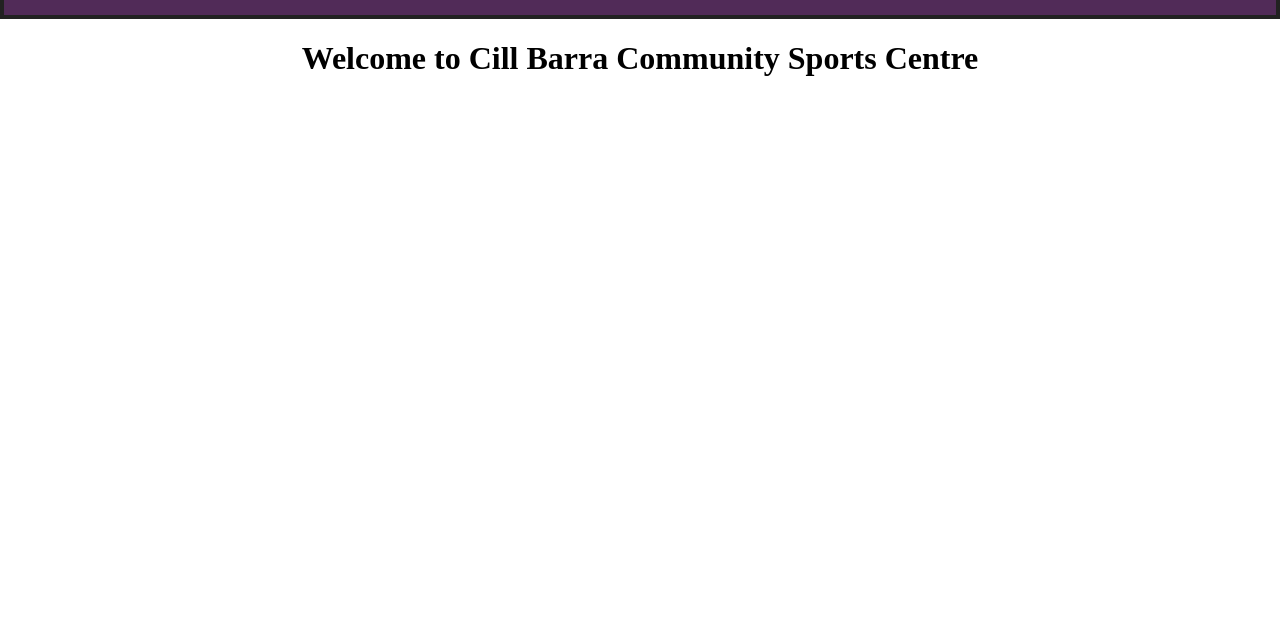
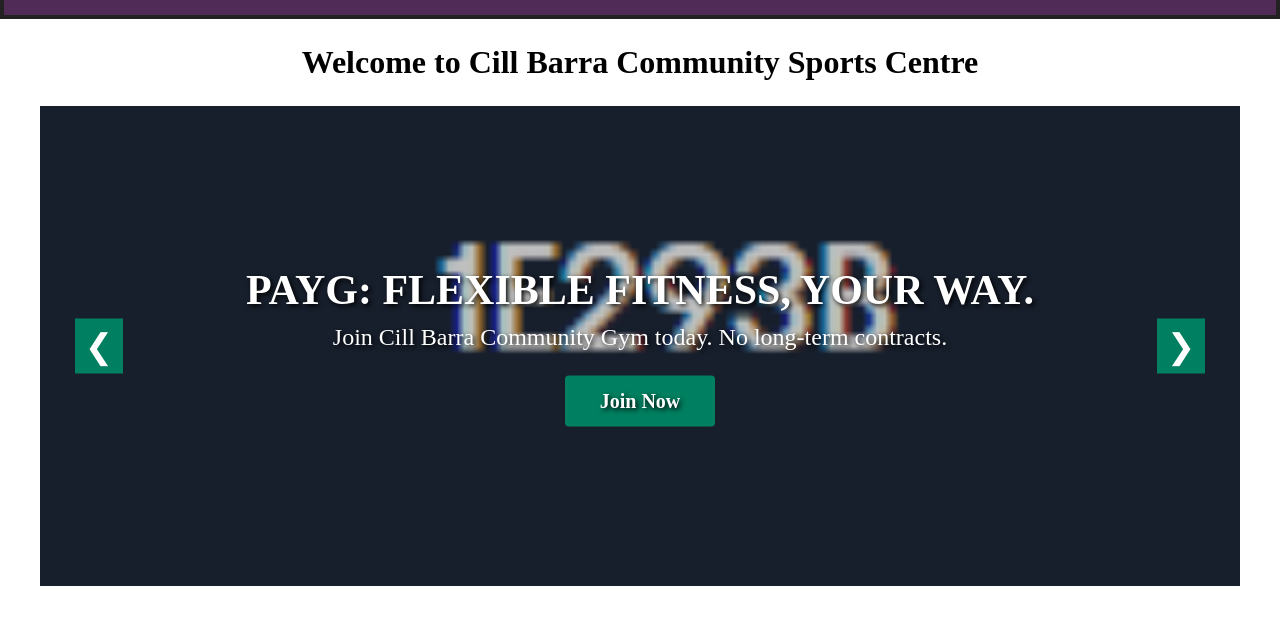
Before and after one commit to JasonDobs/CillBarra, a plain HTML site: page Files/index.html in a window 1280 px wide. Shown: the part 72-696 px from the top of the page. Drawn offline with Linux system fonts and the light colour scheme.

Commit message:
Images on index.html change every 10 seconds, or press arrow key buttons.

```diff
--- a/Files/css.css
+++ b/Files/css.css
@@ -229,3 +229,184 @@ body {
 h1{
     text-align: center;
 }
+
+/* Centres the welcome heading above the slider */
+.hero-intro {
+    text-align: center;
+    padding: 25px 15px;
+}
+
+/* Styles the welcome heading */
+.hero-intro h1 {
+    margin: 0;
+    font-size: 32px;
+    color: #000000;
+}
+
+/* Main slider container */
+.slider-container {
+    position: relative;
+    width: 100%;
+    max-width: 1200px;
+    height: 480px;
+    margin: 0 auto;
+    overflow: hidden;
+    background-color: #222222;
+}
+
+/* Makes the image link fill the slider */
+.slider-image-link {
+    position: relative;
+    display: block;
+    width: 100%;
+    height: 100%;
+}
+
+/* Styles the slider image */
+.slider-image {
+    position: absolute;
+    top: 0;
+    left: 0;
+    width: 100%;
+    height: 100%;
+    object-fit: cover;
+    opacity: 0;
+    display: block;
+    transition: opacity 1s ease-in-out;
+}
+
+/* The visible image */
+.slider-image-active {
+    opacity: 1;
+}
+
+/* Slightly zooms the image while it is displayed */
+.slider-container:hover .slider-image {
+    transform: scale(1.03);
+}
+
+/* Dark layer effect over the image so text is easier to read */
+.slider-container::after {
+    content: "";
+    position: absolute;
+    inset: 0;
+    background-color: rgba(0, 0, 0, 0.25);
+    pointer-events: none;
+}
+
+/* Text displayed over the image */
+.slider-text {
+    position: absolute;
+    top: 50%;
+    left: 50%;
+    z-index: 2;
+    transform: translate(-50%, -50%);
+    text-align: center;
+    color: #ffffff;
+    width: 80%;
+    text-shadow: 2px 2px 5px #000000;
+    transition: opacity 0.6s ease-in-out;
+}
+
+/* Main slider title */
+.slider-text h2 {
+    margin: 0 0 10px;
+    font-size: 42px;
+    text-transform: uppercase;
+}
+
+/* Slider subtitle */
+.slider-text p {
+    margin: 0 0 25px;
+    font-size: 24px;
+}
+
+/* Join button on the slider */
+.slider-cta {
+    display: inline-block;
+    background-color: #008060;
+    color: #ffffff;
+    text-decoration: none;
+    padding: 14px 35px;
+    font-size: 20px;
+    font-weight: bold;
+    border-radius: 4px;
+}
+
+/* Hover effect for Join button */
+.slider-cta:hover {
+    background-color: #00684f;
+}
+
+/* Left and right slider buttons */
+.slider-button {
+    position: absolute;
+    top: 50%;
+    z-index: 3;
+    transform: translateY(-50%);
+    background-color: #008060;
+    color: #ffffff;
+    border: none;
+    font-size: 34px;
+    width: 48px;
+    height: 55px;
+    cursor: pointer;
+}
+
+
+/* Left button position */
+.slider-button-left {
+    left: 35px;
+}
+
+/* Right button position */
+.slider-button-right {
+    right: 35px;
+}
+
+/* Button hover effect */
+.slider-button:hover {
+    background-color: #00684f;
+}
+
+/* Keyboard focus style for accessibility */
+.slider-button:focus,
+.slider-cta:focus,
+.slider-image-link:focus {
+    outline: 3px solid #ffcc00;
+    outline-offset: 4px;
+}
+
+/* Smaller screen styling */
+@media (max-width: 800px) {
+    .slider-container {
+        height: 320px;
+    }
+
+    .slider-text h2 {
+        font-size: 26px;
+    }
+
+    .slider-text p {
+        font-size: 16px;
+    }
+
+    .slider-cta {
+        font-size: 16px;
+        padding: 10px 24px;
+    }
+
+    .slider-button {
+        font-size: 24px;
+        width: 40px;
+        height: 45px;
+    }
+
+    .slider-button-left {
+        left: 15px;
+    }
+
+    .slider-button-right {
+        right: 15px;
+    }
+}
--- a/Files/index.html
+++ b/Files/index.html
@@ -29,9 +29,45 @@
         </ul>
     </nav>
 </header>
-<h1>Welcome to Cill Barra Community Sports Centre</h1>
+
+<section class="hero-intro">
+    <h1>Welcome to Cill Barra Community Sports Centre</h1>
+</section>
+
+<!-- Image slider section -->
+<section class ="slider-container" aria-label="Gym image slider">
+    <!-- Left button -->
+    <button class="slider-button slider-button-left" id="prevBtn" type="button" aria-label="Previous image">
+        &#10094;
+    </button>
+
+    <!-- Clickable image area -->
+    <a href="index.html" class="slider-image-link" aria-label="Go to homepage">
+        <img id="sliderImageOne" src="Images/gym1.jpg" alt="Gym equipment" class="slider-image slider-image-active">
+        <img id="sliderImageTwo" src="Images/gym1.jpg" alt="" class="slider-image">
+    </a>
+
+    <!-- Text shown on top of the image -->
+    <div class="slider-text">
+        <h2 id="sliderTitle">PAYG: Flexible Fitness, Your Way.</h2>
+        <p id="sliderSubtitle">Join Cill Barra Community Gym today. No long-term contracts.</p>
+        <a id="sliderCallToAction" href="Login.html" class="slider-cta">Join Now</a>
+    </div>
+
+    <!-- Right button -->
+    <button class="slider-button slider-button-right" id="nextBtn" type="button" aria-label="Next image">
+        &#10095;
+    </button>
+
+</section>
 
 
 
 
+
+<!-- JavaScript file -->
+<script src="script.js"></script>
+
+
+
 </body>
--- /dev/null
+++ b/Files/script.js
@@ -0,0 +1,109 @@
+// Stores all slider images and their matching text
+const slides = [
+    {
+        image: "Images/blue.png",
+        alt: "Gym equipment inside Cill Barra Community Sports Centre",
+        title: "PAYG: Flexible Fitness, Your Way.",
+        subtitle: "Join Cill Barra Community Gym today. No long-term contracts.",
+        buttonText: "Join Now",
+        buttonLink: "Login.html"
+    },
+    {
+        image: "Images/green.png",
+        alt: "Fitness class at Cill Barra Community Sports Centre",
+        title: "Book a Class Today",
+        subtitle: "Take part in fun fitness classes for all levels.",
+        buttonText: "View Classes",
+        buttonLink: "Classes.html"
+    },
+    {
+        image: "Images/orange.png",
+        alt: "Sports hall at Cill Barra Community Sports Centre",
+        title: "Facilities for Everyone",
+        subtitle: "Explore our gym, hall, classes and community spaces.",
+        buttonText: "View Facilities",
+        buttonLink: "Facilities.html"
+    }
+];
+
+// Keeps track of the current slide number
+let currentSlide = 0;
+
+// Finds the HTML elements we need to change
+const sliderImage = document.getElementById("sliderImage");
+const sliderTitle = document.getElementById("sliderTitle");
+const sliderSubtitle = document.getElementById("sliderSubtitle");
+const sliderCallToAction = document.getElementById("sliderCallToAction");
+const sliderImageOne = document.getElementById("sliderImageOne");
+const sliderImageTwo = document.getElementById("sliderImageTwo");
+
+let activeImage = sliderImageOne;
+let hiddenImage = sliderImageTwo;
+let isChangingSlide = false;
+
+const prevBtn = document.getElementById("prevBtn");
+const nextBtn = document.getElementById("nextBtn");
+
+// Changes the image and text with a smooth fade-in effect
+function showSlide(slideIndex) {
+    if (isChangingSlide) {
+        return;
+    }
+
+    isChangingSlide = true;
+
+    const slide = slides[slideIndex];
+
+    hiddenImage.src = slide.image;
+    hiddenImage.alt = slide.alt;
+
+    hiddenImage.classList.add("slider-image-active");
+    activeImage.classList.remove("slider-image-active");
+
+    sliderTitle.textContent = slide.title;
+    sliderSubtitle.textContent = slide.subtitle;
+
+    sliderCallToAction.textContent = slide.buttonText;
+    sliderCallToAction.href = slide.buttonLink;
+
+    setTimeout(function () {
+        const oldActiveImage = activeImage;
+
+        activeImage = hiddenImage;
+        hiddenImage = oldActiveImage;
+
+        isChangingSlide = false;
+    }, 1000);
+}
+
+// Moves to the next slide
+function nextSlide() {
+    currentSlide++;
+
+    if (currentSlide >= slides.length) {
+        currentSlide = 0;
+    }
+
+    showSlide(currentSlide);
+}
+
+// Moves to the previous slide
+function previousSlide() {
+    currentSlide--;
+
+    if (currentSlide < 0) {
+        currentSlide = slides.length - 1;
+    }
+
+    showSlide(currentSlide);
+}
+
+// Button click events
+nextBtn.addEventListener("click", nextSlide);
+prevBtn.addEventListener("click", previousSlide);
+
+// Automatically changes slide every 10 seconds
+setInterval(nextSlide, 10000);
+
+// Shows the first slide when the page loads
+showSlide(currentSlide);
```
Also changed, not shown: Files/Images/blue.png (added), Files/Images/green.png (added), Files/Images/orange.png (added).
